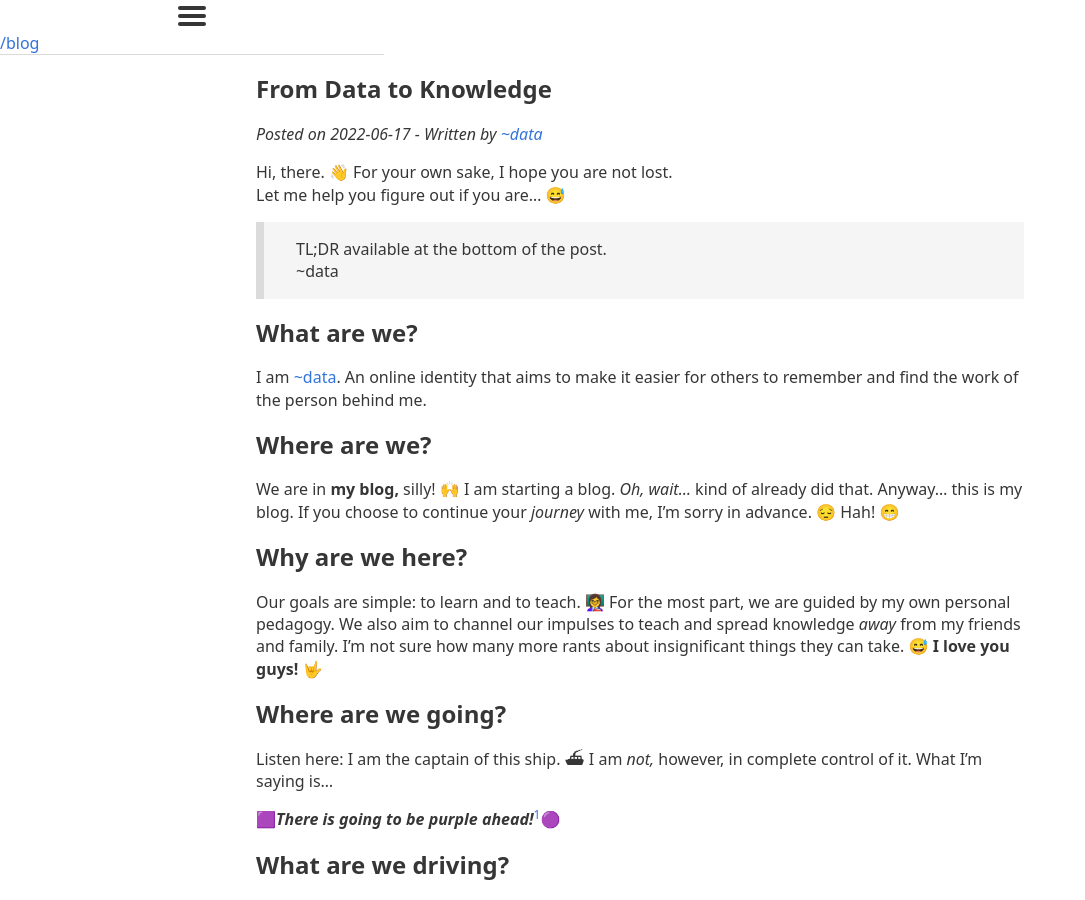
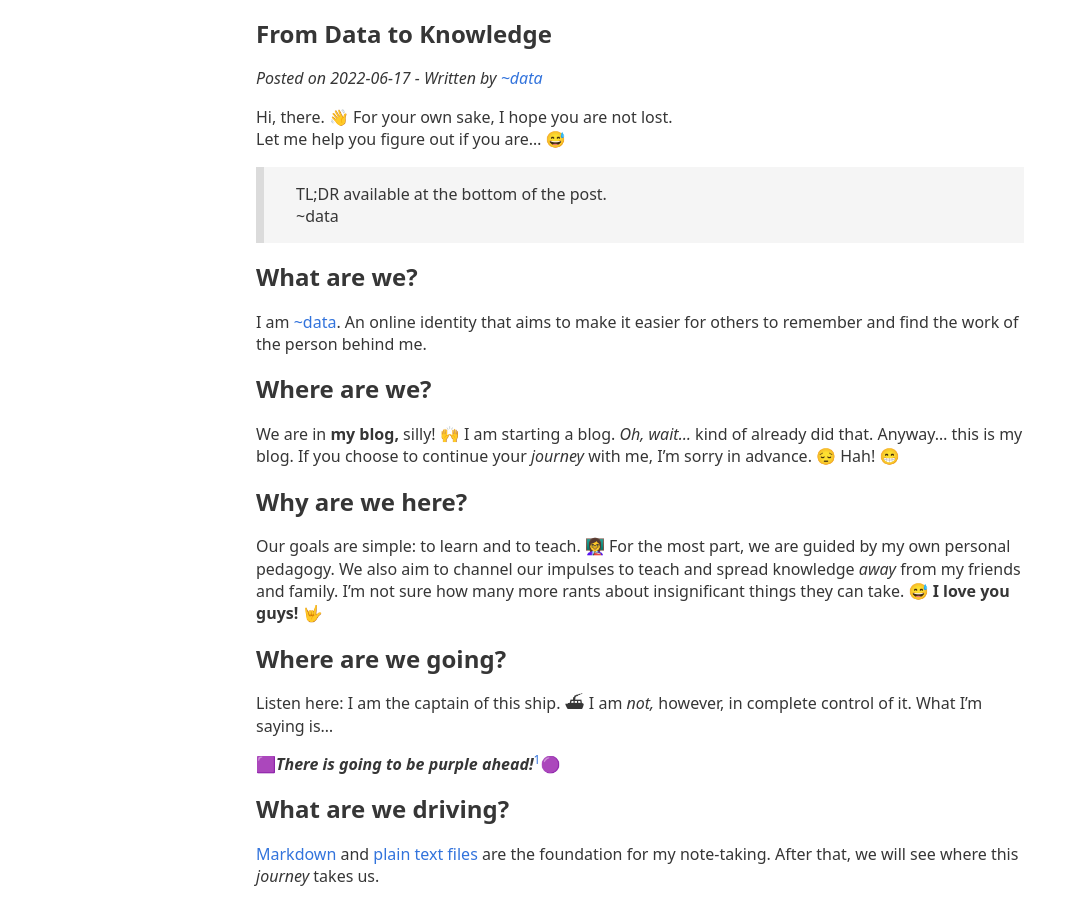
Before and after one commit to datastring/datastring.github.io, a Jekyll site: the page built from _posts/2022-07-02-from-data-to-knowledge.md, in a window 1280 px wide and 900 px high. Shown: the whole window, without its empty margins (0-1085 px from the left). Built offline with Jekyll 4.4.1, drawn with Linux system fonts in a browser that asks for light colours.

Commit message:
Update default.html

```diff
--- a/_layouts/default.html
+++ b/_layouts/default.html
@@ -1,15 +1,16 @@
 <!doctype html>
 <html lang="en">
+
 <head>
   <meta charset="utf-8">
   <title>{{ page.title }}</title>
   <link rel="stylesheet" href="/css/style.css">
   <meta name="viewport" content="width=device-width, initial-scale=0.75">
-  <nav style="float: left; width: 50%;">
+  <!-- <nav style="float: left; width: 50%;">
     {% for item in site.data.navigation %}
     <a href="{{ item.link }}"{% if page.url==item.link %} style="color: #7928CA;"{% endif %}>{{ item.name }}</a>
     {% endfor %}
-  </nav>
+  </nav> -->
   <!-- <hr> -->
 </head>
 
@@ -18,7 +19,7 @@
     {{ content }}
   </section>
   <footer>
-    <hr>
+    <!-- <hr>
     <nav style="float: left; width: 50%;">
       {% for item in site.data.navigation %}
       <a href="{{ item.link }}"{% if page.url==item.link %} style="color: #7928CA;"{% endif %}>{{ item.name }}</a>
@@ -27,7 +28,7 @@
     <div style="float: right; width: 50%;">
       <p align="right" style="font-family: var(--nc-font-mono);">⭐️From <a
           href="https://github.com/datastring">@datastring</a></p>
-    </div>
+    </div> -->
   </footer>
 </body>
 
```
